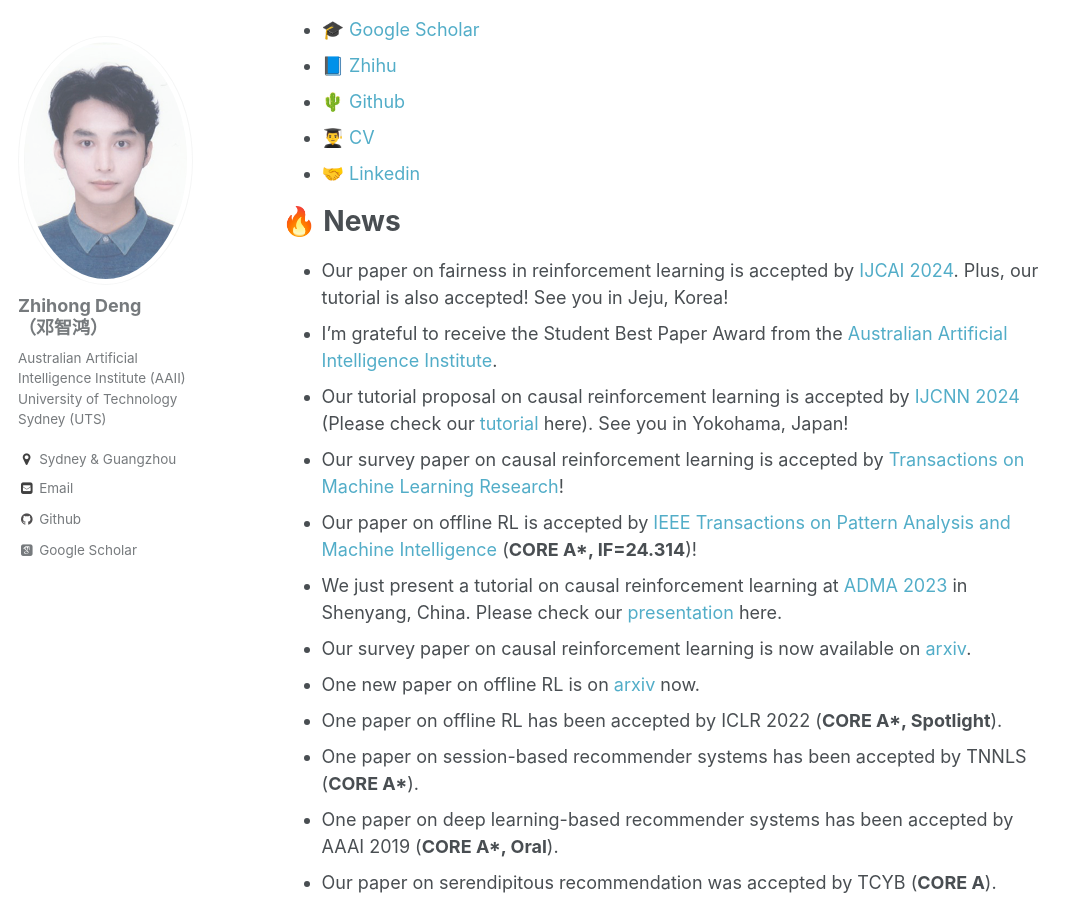
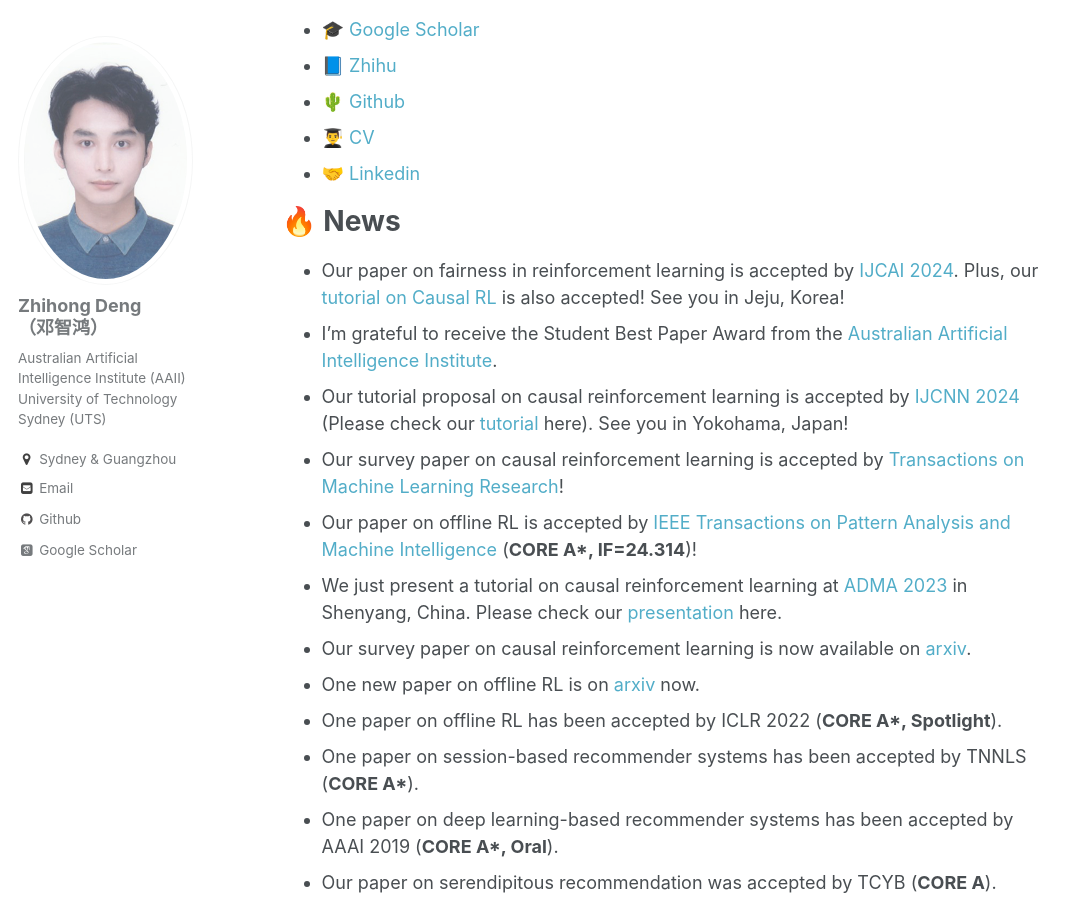
Before and after one commit to familyld/familyld.github.io, a Jekyll site: the page built from _pages/about.md, in a window 1280 px wide and 900 px high, scrolled down 569 px. Shown: the whole window, without its empty margins (0-1082 px from the left). Built offline with Jekyll 4.4.1, drawn with Linux system fonts in a browser that asks for light colours; some web fonts are replaced; a script that is not in the unit is left out.

Commit message:
IJCAI 2024 Tutorial on Causal RL

```diff
--- a/_pages/about.md
+++ b/_pages/about.md
@@ -21,7 +21,7 @@ My current research focuses on improving the reliability of autonomous agents fr
 🔥 News
 =======
 
-* Our paper on fairness in reinforcement learning is accepted by [IJCAI 2024](https://ijcai24.org/). Plus, our tutorial is also accepted! See you in Jeju, Korea!
+* Our paper on fairness in reinforcement learning is accepted by [IJCAI 2024](https://ijcai24.org/). Plus, our [tutorial on Causal RL](https://familyld.github.io/causal_rl_tutorial_ijcai_2024.html) is also accepted! See you in Jeju, Korea!
 * I'm grateful to receive the Student Best Paper Award from the [Australian Artificial Intelligence Institute](https://www.uts.edu.au/research/australian-artificial-intelligence-institute).
 * Our tutorial proposal on causal reinforcement learning is accepted by [IJCNN 2024](https://2024.ieeewcci.org/) (Please check our [tutorial](https://familyld.github.io/causal_rl_tutorial_ijcnn_2024.html) here). See you in Yokohama, Japan!
 * Our survey paper on causal reinforcement learning is accepted by [Transactions on Machine Learning Research](https://openreview.net/pdf?id=qqnttX9LPo)!
```
